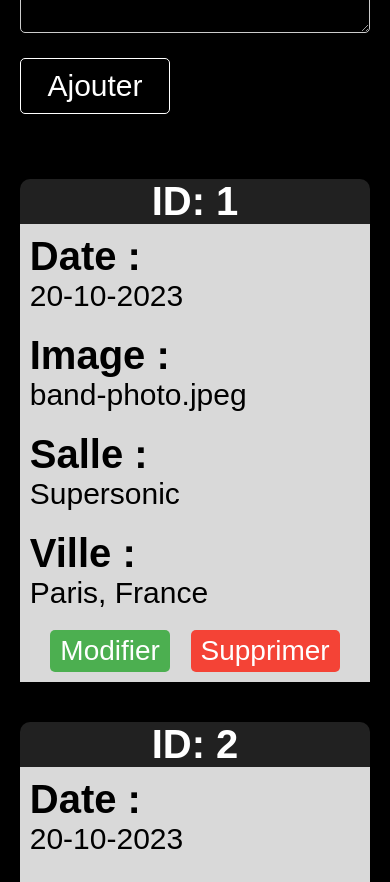
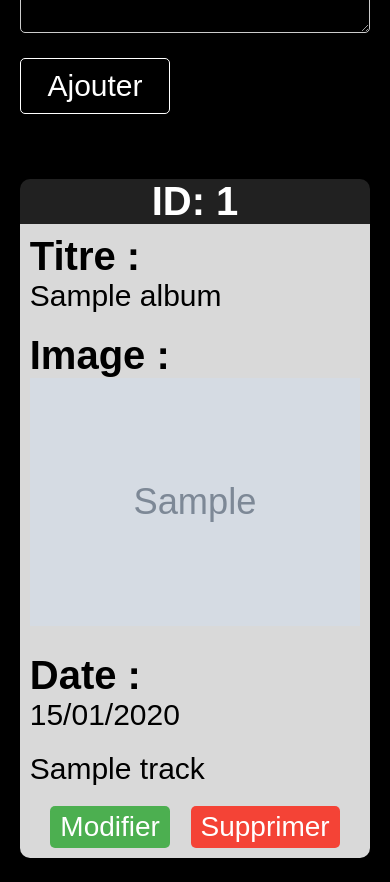
Before and after one commit to A-Qnt/Kitch, a PHP site: page /controllers/controller-admin-album.php in a window 390 px wide; the page is wider, and only the part inside the window is pictured. Shown: the part 803-1685 px from the top of that part. Run offline with PHP 8.4, Linux system fonts and the light colour scheme; tables that the repository leaves empty hold one stand-in row (values such as "Sample post"); grey boxes marked "Sample" are stand-in pictures; some libraries are stand-ins or nearby versions.

```diff
--- a/assets/css/style-admin.css
+++ b/assets/css/style-admin.css
@@ -19,6 +19,7 @@ body {
 
 .tableSmartphone {
     display: none;
+    margin-top: 20px;
 }
 
 table {
@@ -27,9 +28,10 @@ table {
     border: 1px solid black;
 
 }
- td img {
+
+td img {
     max-height: 100px;
- }
+}
 
 th,
 td {
@@ -53,18 +55,13 @@ td {
 
 .cols {
     display: flex;
+    flex-direction: column;
+    align-items: center;
     width: 300px;
 }
 
-.col1,
-.col2 {
-    width: 150px;
-}
 
-.col1 li,
-.col2 li {
-    width: 100%;
-}
+
 
 td ol li {
     width: 300px;
@@ -80,10 +77,16 @@ tr:nth-child(odd) {
     background-color: #D9D9D9;
 }
 
-body > div.tableau > table > tbody > tr.testtest{
+body>div.tableau>table>tbody>tr.testtest {
     color: green;
 }
 
+.modify-button:hover {
+    background-color: #3e8e41;
+}
+.delete-button:hover {
+    background-color: #f81a0b;
+}
 
 .modify-button {
     background-color: #4CAF50;
@@ -95,6 +98,7 @@ body > div.tableau > table > tbody > tr.testtest{
     text-decoration: none;
     display: inline-block;
     border-radius: 5px;
+    cursor: pointer;
 }
 
 .delete-button {
@@ -107,6 +111,7 @@ body > div.tableau > table > tbody > tr.testtest{
     text-decoration: none;
     display: inline-block;
     border-radius: 5px;
+    cursor: pointer;
 }
 
 .description-dashboard {
@@ -127,7 +132,7 @@ body > div.tableau > table > tbody > tr.testtest{
     cursor: pointer;
 }
 
-.textoverflow{
+.textoverflow {
     background-color: red;
     width: 500px;
     height: 100px;
@@ -182,7 +187,8 @@ textarea {
 }
 
 input[type="date"]::-webkit-calendar-picker-indicator {
-    filter: invert(1); /* Inverser les couleurs pour rendre l'icône blanche */
+    filter: invert(1);
+    /* Inverser les couleurs pour rendre l'icône blanche */
 }
 
 .error {
@@ -199,7 +205,9 @@ input[type="date"]::-webkit-calendar-picker-indicator {
     font-style: italic;
 }
 
-
+.liNone {
+    list-style: none;
+}
 
 
 
@@ -233,13 +241,19 @@ input[type="date"]::-webkit-calendar-picker-indicator {
     .mainCard {
         width: 100%;
         background-color: #D9D9D9;
+        margin-bottom: 20px;
+        border-radius: 0 0 10px 10px;
     }
+
+
 
     #limited-span {
         color: white;
     }
 
-
+    .liNone {
+        list-style: none;
+    }
 
     .titlesCard {
         display: flex;
@@ -262,6 +276,13 @@ input[type="date"]::-webkit-calendar-picker-indicator {
         overflow: hidden;
     }
 
+    .titlesCard ol li {
+        color: rgb(0, 0, 0);
+        font-size: 30px;
+
+        list-style: none;
+    }
+
 
     .buttons {
         display: flex;
--- a/assets/script/script.js
+++ b/assets/script/script.js
@@ -48,34 +48,3 @@ function detailsAlbum(album) {
         info.style.display = "none";
     }
 };
-
-
-//garder les données quand le formaulire n'est pas complet
-
-document.addEventListener('DOMContentLoaded', function () {
-    // Restaure les valeurs des champs du formulaire depuis le stockage local lors du chargement de la page
-    document.getElementById('titleArticle').value = localStorage.getItem('titleArticle') || '';
-    document.getElementById('dateArticle').value = localStorage.getItem('dateArticle') || '';
-    document.getElementById('contentArticle').value = localStorage.getItem('contentArticle') || '';
-    document.getElementById('linkArticle').value = localStorage.getItem('linkArticle') || '';
-});
-
-// Enregistre les valeurs des champs dans le stockage local lors de la saisie
-document.getElementById('formArticle').addEventListener('input', function (event) {
-    localStorage.setItem(event.target.name, event.target.value);
-});
-
-
-
-document.addEventListener('DOMContentLoaded', function () {
-    // Restaure les valeurs des champs du formulaire depuis le stockage local lors du chargement de la page
-    document.getElementById('titleArticle').value = localStorage.getItem('titleArticle') || '';
-    document.getElementById('dateArticle').value = localStorage.getItem('dateArticle') || '';
-    document.getElementById('contentArticle').value = localStorage.getItem('contentArticle') || '';
-    document.getElementById('linkArticle').value = localStorage.getItem('linkArticle') || '';
-});
-
-// Enregistre les valeurs des champs dans le stockage local lors de la saisie
-document.getElementById('formArticle').addEventListener('input', function (event) {
-    localStorage.setItem(event.target.name, event.target.value);
-});
--- a/controllers/controller-admin-album.php
+++ b/controllers/controller-admin-album.php
@@ -80,9 +80,6 @@ if ($_SERVER['REQUEST_METHOD'] == 'POST') {
                     }
                 }
 
-
-
-
                 // nous redirigeons vers la page d'accueil
                 header('Location: controller-admin-album.php');
             } else {
--- a/views/admin-album.php
+++ b/views/admin-album.php
@@ -25,7 +25,7 @@
                 <label for="track">Pistes :</label>
                 <button id="buttonAdd" type="button">+</button>
                 <button id="buttonDelete" type="button">-</button>
-                <span class="error"><?php if (isset($errors['tracks'] )) echo $errors['tracks']  ?></span>
+                <span class="error"><?php if (isset($errors['tracks'])) echo $errors['tracks']  ?></span>
             </div>
         </div>
 
@@ -38,8 +38,8 @@
         <div class="form-group">
             <button type="submit" class="btn">Ajouter</button>
         </div>
-        <span class="error"><?php if (isset($errors['addTheAlbum'] )) echo $errors['addTheAlbum']  ?></span>
-        <span class="error"><?php if (isset($uploadMessage )) echo $uploadMessage  ?></span>
+        <span class="error"><?php if (isset($errors['addTheAlbum'])) echo $errors['addTheAlbum']  ?></span>
+        <span class="error"><?php if (isset($uploadMessage)) echo $uploadMessage  ?></span>
 
     </form>
 </div>
@@ -63,22 +63,9 @@
                 <td><?= $album['release'] ?></td>
                 <td>
                     <ol class=" cols">
-                        <div class="col1">
-                            <li>azerty</li>
-                            <li>azerty</li>
-                            <li>azerty</li>
-                            <li>azerty</li>
-                            <li>azerty</li>
-                            <li>azerty</li>
-                        </div>
-                        <div class="col2">
-                            <li>azerty</li>
-                            <li>azerty</li>
-                            <li>azerty</li>
-                            <li>azerty</li>
-                            <li>azerty</li>
-                            <li>azerty</li>
-                        </div>
+                        <?php foreach (Album::getTracksByAlbum($album["album_id"]) as $track) { ?>
+                            <li class="liNone"><?= $track["track_title"] ?></li>
+                        <?php } ?>
                     </ol>
                 </td>
                 <td><?= $album['album_description'] ?></td>
@@ -90,58 +77,37 @@
 </div>
 
 <div class="tableSmartphone">
+    <?php foreach (Album::getAlbum() as $album) { ?>
         <div class="id">
-        <p>ID: 1</p>
+            <p>ID: <?= $album['album_id'] ?></p>
         </div>
         <div class="mainCard">
             <div class="titlesCard">
-            <p>Date :</p>
-            <span>20-10-2023</span>
+                <p>Titre :</p>
+                <span><?= $album['album_title'] ?></span>
             </div>
             <div class="titlesCard">
                 <p>Image :</p>
-            <span>band-photo.jpeg</span>
+                <span><img src="../assets/img/photo-bdd/album/<?= $album['album_cover'] ?>"></span>
             </div>
             <div class="titlesCard">
-            <p>Salle :</p>
-            <span>Supersonic</span>
+                <p>Date :</p>
+                <span><?= $album['release'] ?></span>
             </div>
             <div class="titlesCard" id="containerChar">
-            <p>Ville :</p>
-            <span id="maxchar3">Paris, France</span>
+                <ol>
+                    <?php foreach (Album::getTracksByAlbum($album["album_id"]) as $track) { ?>
+                        <li class="liNone"><?= $track["track_title"] ?></li>
+                    <?php } ?>
+                </ol>
             </div>
             <div class="buttons">
                 <button class="modify-button">Modifier</button>
                 <button class="delete-button">Supprimer</button>
             </div>
         </div>
-</div>
-<div class="tableSmartphone">
-    <div class="id">
-        <p>ID: 2</p>
-    </div>
-    <div class="mainCard">
-        <div class="titlesCard">
-            <p>Date :</p>
-            <span>20-10-2023</span>
-        </div>
-        <div class="titlesCard">
-            <p>Image :</p>
-            <span>band-photo.jpeg</span>
-        </div>
-        <div class="titlesCard">
-            <p>Salle :</p>
-            <span>Supersonic</span>
-        </div>
-        <div class="titlesCard" id="containerChar">
-            <p>Ville :</p>
-            <span id="maxchar3">Paris, France</span>
-        </div>
-        <div class="buttons">
-            <button class="modify-button">Modifier</button>
-            <button class="delete-button">Supprimer</button>
-        </div>
-    </div>
+    <?php } ?>
 </div>
 
+
 <?php include "components/footer.php" ?>
```
Also changed, not shown: controllers/controller-admin-article.php (+19 -8 lines), controllers/controller-admin-tour.php (+39 -12 lines), views/admin-article.php (+1 -1 lines), views/admin-tour.php (+3 -5 lines), views/home.php (+1 -1 lines), views/tour.php (+1 -1 lines), assets/img/photo-album/covercalame.jpg (deleted), assets/img/photo-album/covercalame.png (deleted), assets/img/photo-album/covercalamev2.jpg (deleted), assets/img/photo-album/forest - Copie.jpg (deleted), assets/img/photo-album/forestv2.jpg (deleted), assets/img/photo-bdd/album/655393aa4b6aa.webp (added), assets/img/photo-bdd/album/65548260e2c5e.webp (added), assets/img/photo-bdd/news/6553979041c27.webp (added), 2 more files. Lines whose indentation alone changed are shown as unchanged.
